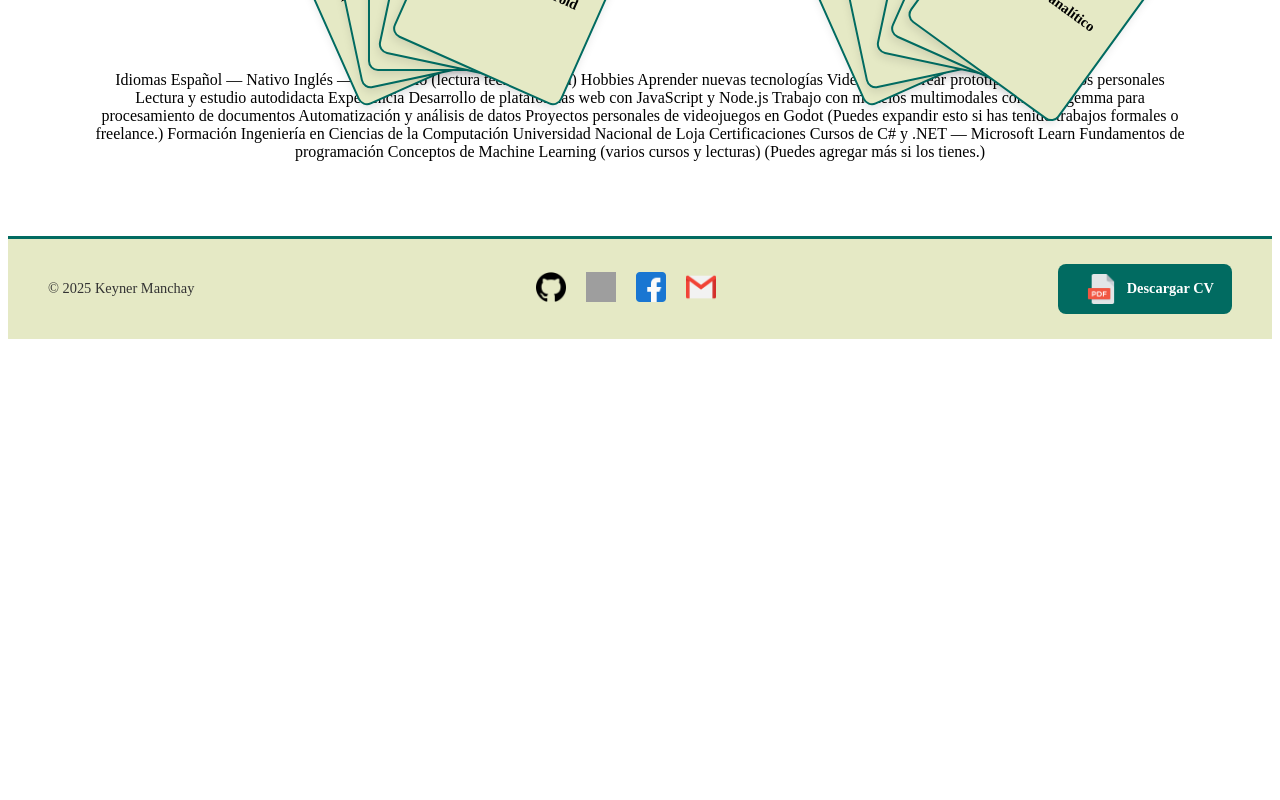
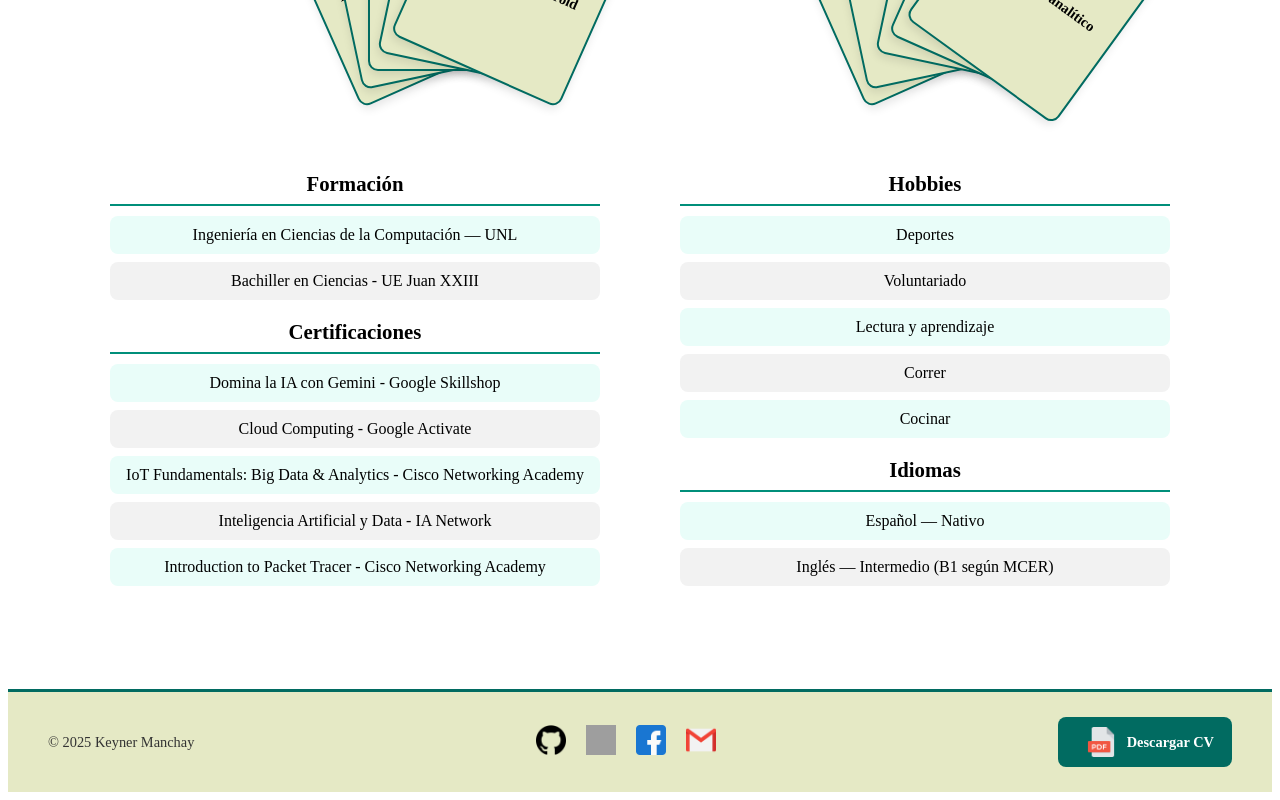
Before and after one commit to kirth8/helloportafolio, a React (Create React App) app in the folder helloportafolio/: page /about in a window 1280 px wide. Shown: the part 900-1700 px from the top of the page. Before the commit the page ends 1247 px from the top, so only its background shows below. Built offline with nearby package versions, Linux system fonts and the light colour scheme; grey boxes are pictures that could not be loaded.

Commit message:
Se termino la pagina About v1 y se creo una nueva pagina llamada Experience

```diff
--- a/helloportafolio/src/App.js
+++ b/helloportafolio/src/App.js
@@ -4,7 +4,7 @@ import Footer from "./components/Footer"
 import Home from "./pages/Home";
 import Projects from "./pages/Projects";
 import About from "./pages/About";
-// import Contact from "./pages/Contact";
+import Experience from "./pages/Experience";
 import styles from "./App.module.css";
 
 export default function App() {
@@ -16,8 +16,7 @@ export default function App() {
           <Route path="/" element={<Home />} />
           <Route path="/about" element={<About />} />
           <Route path="/projects" element={<Projects />} />
-
-          {/* <Route path="/contact" element={<Contact />} /> */}
+          <Route path="/experience" element={<Experience />} />
         </Routes>
       </div>
       <Footer />
--- a/helloportafolio/src/components/Navbar.js
+++ b/helloportafolio/src/components/Navbar.js
@@ -6,8 +6,8 @@ export default function Navbar() {
     <nav className={styles.container}>
       <Link className={styles.link} to="/">Home</Link>
       <Link className={styles.link} to="/about" >About me</Link>
+      <Link className={styles.link} to="/experience">Experience</Link>
       <Link className={styles.link} to="/projects">Proyects</Link>
-      {/* <Link className={styles.link} to="/contact">Contacto</Link> */}
     </nav>
   );
 }
--- a/helloportafolio/src/components/css/About.module.css
+++ b/helloportafolio/src/components/css/About.module.css
@@ -146,11 +146,64 @@
   box-shadow: 0 6px 15px rgba(0,0,0,0.2);
 }
 
-/* Versión responsive */
-@media (max-width: 900px) {
-  .skillsContainer {
+/* Contenedor general */
+.infoSection {
+  display: grid;
+  grid-template-columns: 1fr 1fr;
+  gap: 40px;
+  width: 100%;
+  margin-top: 60px;
+}
+
+/* Tarjetas */
+.infoCard {
+  padding: 20px;
+  position: relative;
+}
+
+/* Líneas horizontales */
+.infoCard h3 {
+  font-size: 1.3rem;
+  margin-bottom: 10px;
+  padding-bottom: 8px;
+  border-bottom: 2px solid #008f7a;
+}
+
+/* LISTA SIN PUNTOS */
+.infoCard ul {
+  list-style: none;
+  padding: 0;
+  margin: 0;
+}
+
+/* CUADROS PARA LOS <li> */
+.infoCard ul li {
+  padding: 10px 14px;
+  margin-bottom: 8px;
+  border-radius: 8px;
+  font-weight: 500;
+  transition: 0.2s ease;
+}
+
+/* COLORES INTERCALADOS */
+.infoCard ul li:nth-child(odd) {
+  background: #e9fdf9;   /* verde muy claro */
+}
+
+.infoCard ul li:nth-child(even) {
+  background: #f2f2f2;   /* gris claro */
+}
+
+/* Hover suave */
+.infoCard ul li:hover {
+  transform: translateX(4px);
+  background-color: #d7faf3;
+}
+
+/* Responsive */
+@media (max-width: 768px) {
+  .infoSection {
     grid-template-columns: 1fr;
-    gap: 40px;
   }
 }
 
--- a/helloportafolio/src/pages/About.js
+++ b/helloportafolio/src/pages/About.js
@@ -34,7 +34,6 @@ export default function About() {
 
 <section className={styles.skillsContainer}>
 
-  {/* Habilidades Técnicas */}
   <div className={`${styles.skillsGroup} ${styles.rightSkills}`}>
     <h2 className={styles.groupTitle}>Habilidades Técnicas</h2>
 
@@ -47,7 +46,6 @@ export default function About() {
     </div>
   </div>
 
-  {/* Habilidades Blandas */}
   <div className={`${styles.skillsGroup} ${styles.leftSkills}`}>
     <h2 className={styles.groupTitle}>Habilidades Blandas</h2>
 
@@ -62,48 +60,45 @@ export default function About() {
 
 </section>
 
-Idiomas
+<section className={styles.infoSection}>
 
-Español — Nativo
+  <div className={styles.infoCard}>
 
-Inglés — Intermedio (lectura técnica sólida)
 
-Hobbies
+    <h3>Formación</h3>
+    <ul>
+      <li>Ingeniería en Ciencias de la Computación — UNL</li>
+      <li>Bachiller en Ciencias - UE Juan XXIII</li>
+    </ul>
+    <h3>Certificaciones</h3>
+    <ul>
+      <li>Domina la IA con Gemini - Google Skillshop</li>
+      <li>Cloud Computing - Google Activate</li>
+      <li>IoT Fundamentals: Big Data & Analytics - Cisco Networking Academy</li>
+      <li>Inteligencia Artificial y Data - IA Network</li>
+      <li>Introduction to Packet Tracer - Cisco Networking Academy</li>
+    </ul>
+  </div>
 
-Aprender nuevas tecnologías
+  <div className={styles.infoCard}>
+    <h3>Hobbies</h3>
+    <ul>
+      <li>Deportes</li>
+      <li>Voluntariado</li>
+      <li>Lectura y aprendizaje</li>
+      <li>Correr</li>
+      <li>Cocinar</li>
+    </ul>
+    <h3>Idiomas</h3>
+    <ul>
+      <li>Español — Nativo</li>
+      <li>Inglés — Intermedio (B1 según MCER)</li>
+    </ul>
+  </div>
 
-Videojuegos
 
-Crear prototipos y proyectos personales
+</section>
 
-Lectura y estudio autodidacta
-
-Experiencia
-
-Desarrollo de plataformas web con JavaScript y Node.js
-
-Trabajo con modelos multimodales como Paligemma para procesamiento de documentos
-
-Automatización y análisis de datos
-
-Proyectos personales de videojuegos en Godot
-
-(Puedes expandir esto si has tenido trabajos formales o freelance.)
-
-Formación
-
-Ingeniería en Ciencias de la Computación
-Universidad Nacional de Loja
-
-Certificaciones
-
-Cursos de C# y .NET — Microsoft Learn
-
-Fundamentos de programación
-
-Conceptos de Machine Learning (varios cursos y lecturas)
-(Puedes agregar más si los tienes.)
-      {/* aquí puedes mantener las cards o seguir debajo */}
     </div>
   );
 }
--- a/helloportafolio/src/pages/Contact.js
+++ /dev/null
@@ -1,3 +0,0 @@
-export default function Contact() {
-  return <h2>Contacto</h2>;
-}
--- /dev/null
+++ b/helloportafolio/src/pages/Experience.js
@@ -0,0 +1,3 @@
+export default function Experience() {
+  return <h2>Experience</h2>;
+}
```
Also changed, not shown: helloportafolio/src/components/css/Experience.module.css (added), 1 other file (tests, documents, lock files or other folders).
